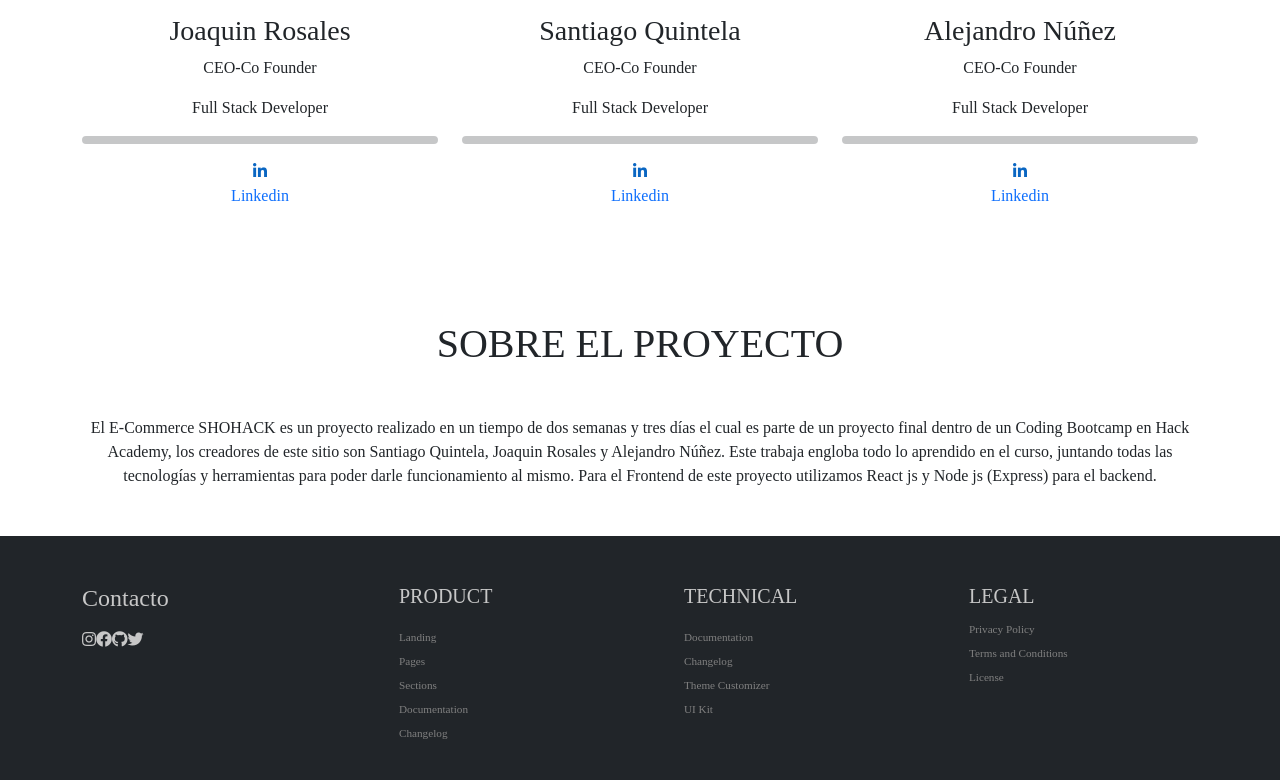
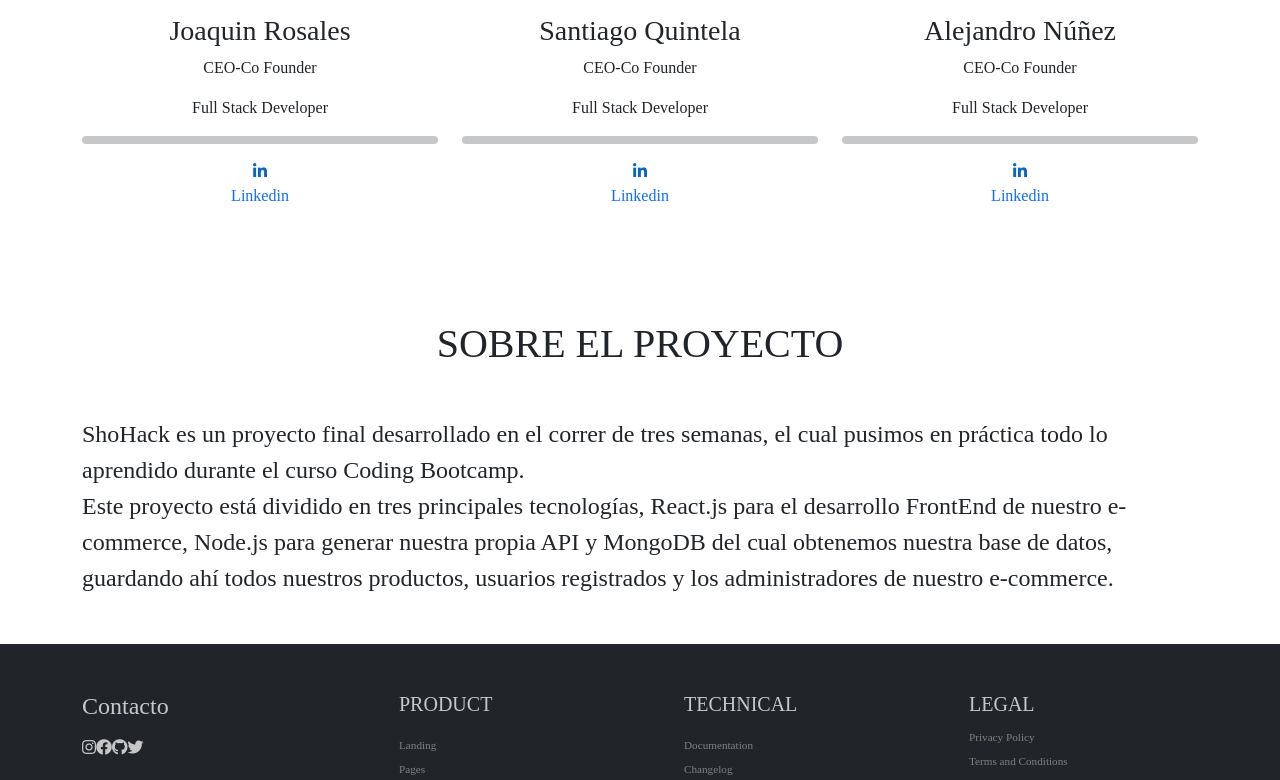
Before and after one commit to AleNunez7/FrontECommerce, a React (Create React App) app in the folder react-shohack/: page /sobre-nosotros in a window 1280 px wide. Shown: the part 496-1276 px from the top of the page. Built offline with nearby package versions, Linux system fonts and the light colour scheme; a web font is replaced by a local one.

Commit message:
Se puede sumar y retar productos, y se agrego el sobre nosotros

```diff
--- a/react-shohack/src/Components/AboutUs/AboutUs.jsx
+++ b/react-shohack/src/Components/AboutUs/AboutUs.jsx
@@ -8,12 +8,19 @@ function AboutUs() {
     <>
       <Navbar />
       <div>
-        <h1 className="fw-light mt-5 mb-5 text-center"> CONOCÉ MAS SOBRE NOSOTROS </h1>
+        <h1 className="fw-light mt-5 mb-5 text-center">
+          {" "}
+          CONOCÉ MAS SOBRE NOSOTROS{" "}
+        </h1>
       </div>
       <div className="container">
         <div className="row d-flex justify-content-between text-center">
           <div className="col-md-4 text-center mt-5 mb-5">
-            <img className="img-fluid avatar" src="/img/JoaquinRosales.jpeg" alt="Avatar" />
+            <img
+              className="img-fluid avatar"
+              src="/img/JoaquinRosales.jpeg"
+              alt="Avatar"
+            />
             <h3 className="fw-light mt-3">Joaquin Rosales</h3>
             <p>CEO-Co Founder</p>
             <p>Full Stack Developer</p>
@@ -27,7 +34,11 @@ function AboutUs() {
             </Link>
           </div>
           <div className="col-md-4 text-center mt-5 mb-5">
-            <img className="img-fluid avatar" src="/img/SantiagoQuintela.jpg" alt="Avatar" />
+            <img
+              className="img-fluid avatar"
+              src="/img/SantiagoQuintela.jpg"
+              alt="Avatar"
+            />
             <h3 className="fw-light mt-3">Santiago Quintela</h3>
             <p>CEO-Co Founder</p>
             <p>Full Stack Developer</p>
@@ -41,12 +52,19 @@ function AboutUs() {
             </Link>
           </div>
           <div className="col-md-4 text-center mt-5 mb-5">
-            <img className="img-fluid avatar" src="/img/AlejandroNúñez.jpg" alt="Avatar" />
+            <img
+              className="img-fluid avatar"
+              src="/img/AlejandroNúñez.jpg"
+              alt="Avatar"
+            />
             <h3 className="fw-light mt-3">Alejandro Núñez</h3>
             <p>CEO-Co Founder</p>
             <p>Full Stack Developer</p>
             <hr className="hrAboutUs" />
-            <Link className="text-decoration-none" to="https://www.linkedin.com/in/alenunez/">
+            <Link
+              className="text-decoration-none"
+              to="https://www.linkedin.com/in/alenunez/"
+            >
               <i class="linkedinColor fab fa-linkedin-in"></i>
               <p>Linkedin</p>
             </Link>
@@ -54,17 +72,18 @@ function AboutUs() {
         </div>
       </div>
       <div className="container">
-        <div className="text-center">
-          <h1 className="fw-light mt-5 mb-5"> SOBRE EL PROYECTO </h1>
+        <h1 className="fw-light mt-5 mb-5 text-center"> SOBRE EL PROYECTO </h1>
+        <div className="text-start fs-4">
           <p>
-            El E-Commerce SHOHACK es un proyecto realizado en un tiempo de dos semanas y tres días
-            el cual es parte de un proyecto final dentro de un Coding Bootcamp en Hack Academy, los
-            creadores de este sitio son Santiago Quintela, Joaquin Rosales y Alejandro Núñez. Este
-            trabaja engloba todo lo aprendido en el curso, juntando todas las tecnologías y
-            herramientas para poder darle funcionamiento al mismo. Para el Frontend de este proyecto
-            utilizamos React js y Node js (Express) para el backend.
+            ShoHack es un proyecto final desarrollado en el correr de tres
+            semanas, el cual pusimos en práctica todo lo aprendido durante el
+            curso Coding Bootcamp. <br />
+            Este proyecto está dividido en tres principales tecnologías,
+            React.js para el desarrollo FrontEnd de nuestro e-commerce, Node.js
+            para generar nuestra propia API y MongoDB del cual obtenemos nuestra
+            base de datos, guardando ahí todos nuestros productos, usuarios
+            registrados y los administradores de nuestro e-commerce.
           </p>
-          <p></p>
         </div>
       </div>
       <Footer />
--- a/react-shohack/src/Components/Product/Product.jsx
+++ b/react-shohack/src/Components/Product/Product.jsx
@@ -21,10 +21,10 @@ function Product() {
   const [product, setProduct] = useState({});
   const user = useSelector((state) => state.user);
   const history = useHistory();
-
+  const [quantity, setQuantity] = useState(1);
   async function handleAddItem() {
     if (user) {
-      product.quantity = 1;
+      product.quantity = quantity;
       dispatch({ type: "ADD_ITEM", payload: product });
       closeAfter7();
     } else {
@@ -59,11 +59,17 @@ function Product() {
             <p className="fs-3 fw-bold ">$ {product.price}</p>
             {product.description}
             <div className=" d-flex align-items-center mt-3 ">
-              <button className="btn btn-outline-secondary">
+              <button
+                onClick={() => quantity > 0 && setQuantity((prev) => prev - 1)}
+                className="btn btn-outline-secondary"
+              >
                 <i class="fas fa-minus"></i>
               </button>
-              <div className=" px-3 pt-1 pb-1 text-center  ">1</div>
-              <button className="btn btn-outline-secondary ">
+              <div className=" px-3 pt-1 pb-1 text-center  ">{quantity}</div>
+              <button
+                onClick={() => setQuantity((prev) => prev + 1)}
+                className="btn btn-outline-secondary "
+              >
                 <i class="fas fa-plus"></i>
               </button>
             </div>
--- a/react-shohack/src/Components/User/SignIn/SignIn.jsx
+++ b/react-shohack/src/Components/User/SignIn/SignIn.jsx
@@ -25,7 +25,7 @@ function SignIn() {
         data: { username, firstname, lastname, email, password },
       });
       dispatch({ type: "ADD_USER", payload: response.data });
-      history.push("/");
+      history.push("/login");
     } catch (error) {
       setError("Intentelo nuevamente");
     }
```
